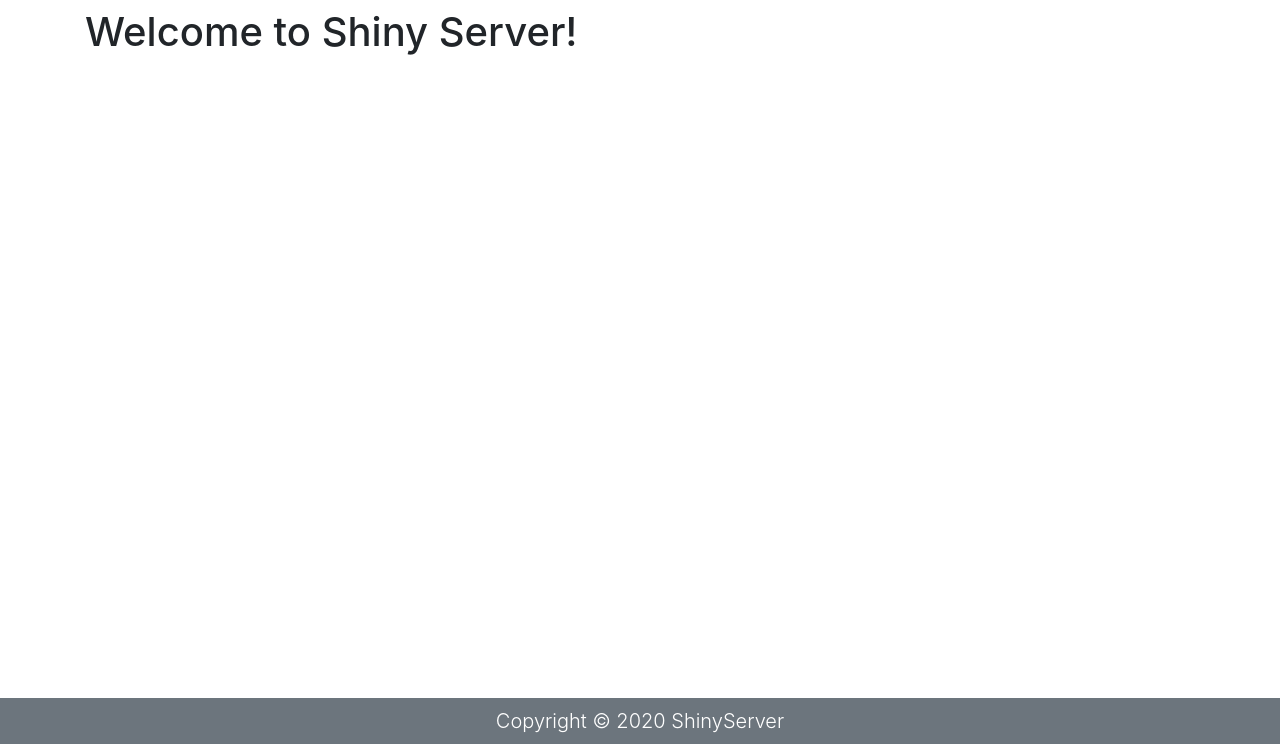
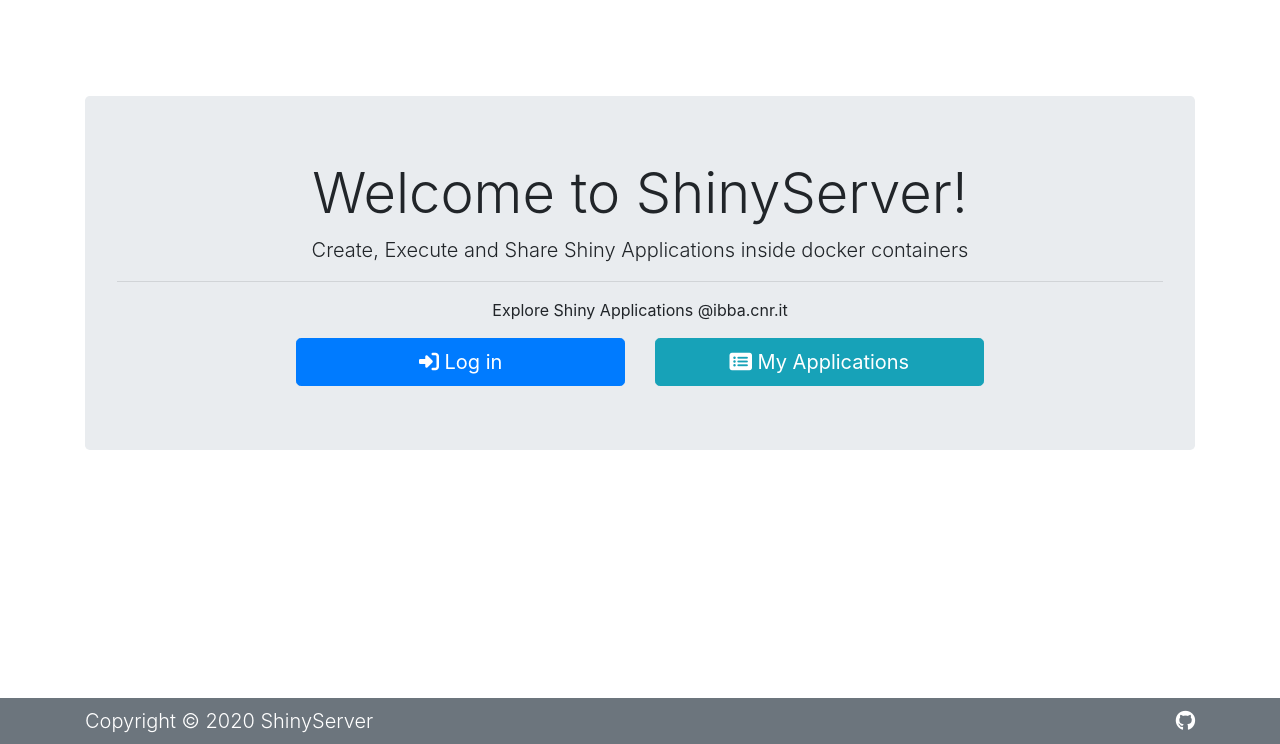
Before and after one commit to cnr-ibba/shiny-server, a Django app: page / in a window 1280 px wide. Shown: the part 56-800 px from the top of the page. Run offline with Django 3.2, Linux system fonts and the light colour scheme; some libraries are stand-ins or nearby versions.

Commit message:
:recycle: refactor home and base templates

```diff
--- a/django-data/shiny/serve/templates/serve/index.html
+++ b/django-data/shiny/serve/templates/serve/index.html
@@ -4,7 +4,20 @@
 {% block title %}Welcome to shiny Server{% endblock title %}
 
 {% block content %}
-  <div class="container">
-    <h1 class="mt-2">Welcome to Shiny Server!</h1>
+  <div class="container pt-5">
+    <div class="jumbotron text-center mt-5">
+      <h1 class="display-4">Welcome to ShinyServer!</h1>
+      <p class="lead">Create, Execute and Share Shiny Applications inside docker containers</p>
+      <hr>
+      <p>Explore Shiny Applications @ibba.cnr.it</p>
+      <div class="row">
+        <div class="col-lg-4 offset-lg-2">
+          <a class="btn btn-primary btn-lg btn-block" href="{% url 'login' %}" role="button"><i class="fas fa-sign-in-alt"></i> Log in</a>
+        </div>
+        <div class="col-lg-4">
+          <a class="btn btn-info btn-lg btn-block" href="{% url 'applications' %}" role="button"><i class="fas fa-list-alt"></i> My Applications</a>
+        </div>
+      </div>
+    </div>
   </div>
 {% endblock content %}
--- a/django-data/shiny/templates/base.html
+++ b/django-data/shiny/templates/base.html
@@ -85,8 +85,13 @@
       <div class="container">
         <div class="row">
           <div class="col">
-            <p class="lead text-center mb-0">
+            <p class="lead text-left mb-0">
               Copyright &copy; <span id="year"></span> ShinyServer
+            </p>
+          </div>
+          <div class="col">
+            <p class="lead text-right mb-0">
+              <a class="text-white" href="https://github.com/cnr-ibba/shiny-server"><i class="fab fa-github"></i></a>
             </p>
           </div>
         </div>
```
